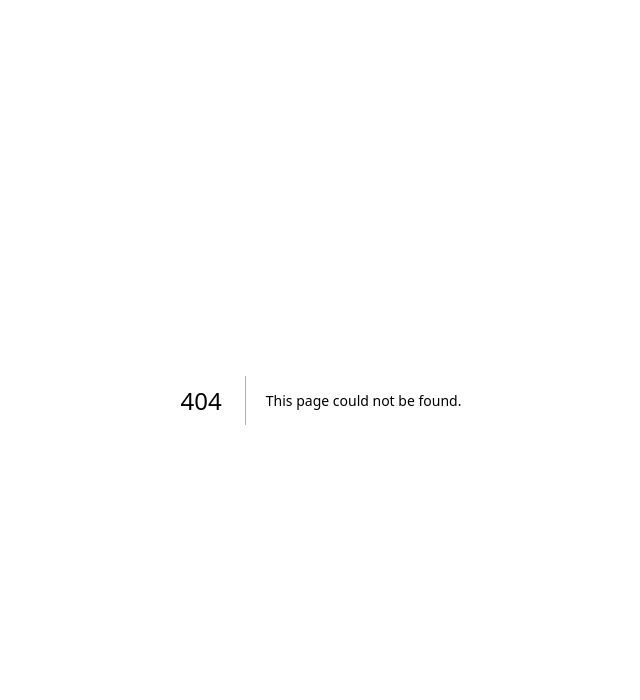
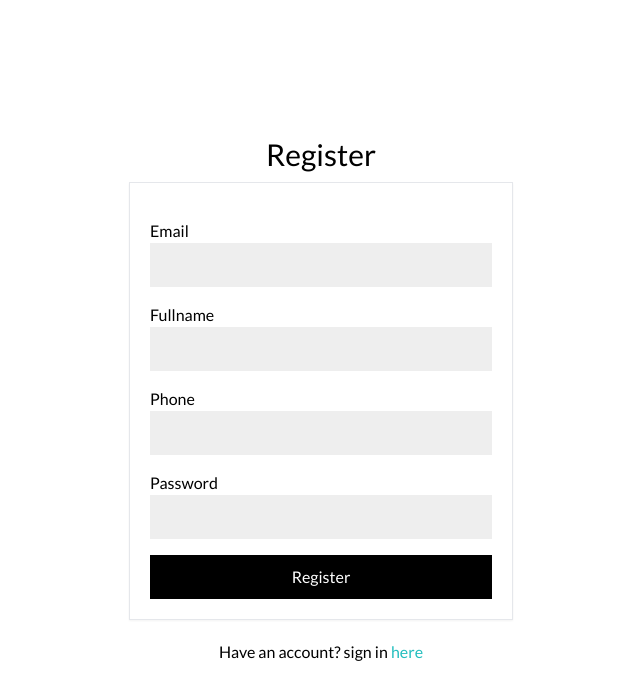
Before and after one commit to raihannooriman/hantoko, a Next.js app: page /auth/register in a window 1280 px wide. Before the commit this address had no page. Shown: the top 700 px of the page, without its empty margins (319-959 px from the left). Built offline with nearby package versions, Linux system fonts and the light colour scheme.

Commit message:
register

```diff
--- /dev/null
+++ b/src/lib/firebase/init.ts
@@ -0,0 +1,18 @@
+// Import the functions you need from the SDKs you need
+import { initializeApp } from "firebase/app";
+// TODO: Add SDKs for Firebase products that you want to use
+// https://firebase.google.com/docs/web/setup#available-libraries
+
+// Your web app's Firebase configuration
+const firebaseConfig = {
+  apiKey: process.env.FIREBASE_API_KEY,
+  authDomain: process.env.FIREBASE_AUTH_DOMAIN,
+  projectId: process.env.FIREBASE_PROJECT_ID,
+  storageBucket: process.env.FIREBASE_STORAGE_BUCKET,
+  messagingSenderId: process.env.FIREBASE_MESSAGING_SENDER_ID,
+  appId: process.env.FIREBASE_APP_ID,
+};
+
+// Initialize Firebase
+const app = initializeApp(firebaseConfig);
+export default app;
--- /dev/null
+++ b/src/lib/firebase/service.ts
@@ -0,0 +1,58 @@
+import {
+  addDoc,
+  collection,
+  doc,
+  getDoc,
+  getDocs,
+  getFirestore,
+  query,
+  where,
+} from "firebase/firestore";
+import app from "./init";
+import bcrypt from "bcrypt";
+
+const firestore = getFirestore(app);
+
+export async function retrieveData(collectionName: string) {
+  const snapshot = await getDocs(collection(firestore, collectionName));
+  const data = snapshot.docs.map((doc) => ({ id: doc.id, ...doc.data() }));
+  return data;
+}
+export async function retrieveDataById(collectionName: string, id: string) {
+  const snapshot = await getDoc(doc(firestore, collectionName, id));
+  const data = snapshot.data();
+  return data;
+}
+export async function signUp(
+  userData: {
+    email: string;
+    fullname: string;
+    password: string;
+    phone: number;
+    role?: string;
+  },
+  callback: Function
+) {
+  const q = query(
+    collection(firestore, "users"),
+    where("email", "==", userData.email)
+  );
+  const snapshot = await getDocs(q);
+  const data = snapshot.docs.map((doc) => ({ id: doc.id, ...doc.data() }));
+  if (data.length > 0) {
+    callback(false);
+  } else {
+    if (!userData.role) {
+      userData.role = "member";
+    }
+    userData.password = await bcrypt.hash(userData.password, 10);
+    await addDoc(collection(firestore, "users"), userData)
+      .then(() => {
+        callback(true);
+      })
+      .catch((error) => {
+        callback(false);
+        console.log(error);
+      });
+  }
+}
--- a/src/pages/_app.tsx
+++ b/src/pages/_app.tsx
@@ -1,6 +1,16 @@
 import "@/styles/globals.css";
 import type { AppProps } from "next/app";
+import { Lato } from "next/font/google";
+
+const lato = Lato({
+  subsets: ["latin"],
+  weight: ["100", "300", "400", "700", "900"],
+});
 
 export default function App({ Component, pageProps }: AppProps) {
-  return <Component {...pageProps} />;
+  return (
+    <div className={lato.className}>
+      <Component {...pageProps} />
+    </div>
+  );
 }
--- a/src/pages/api/hello.ts
+++ /dev/null
@@ -1,13 +0,0 @@
-// Next.js API route support: https://nextjs.org/docs/api-routes/introduction
-import type { NextApiRequest, NextApiResponse } from "next";
-
-type Data = {
-  name: string;
-};
-
-export default function handler(
-  req: NextApiRequest,
-  res: NextApiResponse<Data>,
-) {
-  res.status(200).json({ name: "John Doe" });
-}
--- /dev/null
+++ b/src/pages/api/user/register.ts
@@ -0,0 +1,25 @@
+import type { NextApiRequest, NextApiResponse } from "next";
+import { signUp } from "@/lib/firebase/service";
+
+export default async function handler(
+  req: NextApiRequest,
+  res: NextApiResponse
+) {
+  if (req.method === "POST") {
+    await signUp(req.body, (status: boolean) => {
+      if (status) {
+        res
+          .status(200)
+          .json({ status: true, statusCode: 200, message: "success" });
+      } else {
+        res
+          .status(400)
+          .json({ status: false, statusCode: 400, message: "failed" });
+      }
+    });
+  } else {
+    res
+      .status(405)
+      .json({ status: false, statusCode: 405, message: "method not allowed" });
+  }
+}
--- /dev/null
+++ b/src/pages/auth/login.tsx
@@ -0,0 +1,8 @@
+const LoginPage = () => {
+  return (
+    <div className="">
+      <div className="">login</div>
+    </div>
+  );
+};
+export default LoginPage;
--- /dev/null
+++ b/src/pages/auth/register.tsx
@@ -0,0 +1,90 @@
+import Link from "next/link";
+import { useRouter } from "next/router";
+import { FormEvent, useState } from "react";
+
+const RegisterPage = () => {
+  const [isLoading, setIsLoading] = useState(false);
+  const [error, setError] = useState("");
+  const { push } = useRouter();
+  const handleSubmit = async (event: FormEvent<HTMLFormElement>) => {
+    event.preventDefault();
+    setIsLoading(true);
+    setError("");
+    const form = event.target as HTMLFormElement;
+    const data = {
+      email: form.email.value,
+      fullname: form.fullname.value,
+      phone: form.phone.value,
+      password: form.password.value,
+    };
+    const result = await fetch("/api/user/register", {
+      method: "POST",
+      headers: { "Content-Type": "application/json" },
+      body: JSON.stringify(data),
+    });
+    if (result.status === 200) {
+      form.reset();
+      setIsLoading(false);
+      push("/auth/login");
+    } else {
+      setIsLoading(false);
+      setError("Email sudah terdaftar");
+    }
+  };
+  return (
+    <div className="flex items-center justify-center flex-col h-[100vh] w-[100vw]">
+      <h1 className="text-3xl mb-2.5">Register</h1>
+      {error && <p className="text-[#fd4141] mb-2.5">{error}</p>}
+      <div className="w-[30%] p-5 border shadow-sm mb-5">
+        <form onSubmit={handleSubmit}>
+          <div className="flex flex-col my-4">
+            <label htmlFor="email">Email</label>
+            <input
+              name="email"
+              id="email"
+              type="email"
+              className="p-2.5 bg-[#eee] border-none outline-none"
+            />
+          </div>
+          <div className="flex flex-col my-4">
+            <label htmlFor="fullname">Fullname</label>
+            <input
+              name="fullname"
+              id="fullname"
+              type="text"
+              className="p-2.5 bg-[#eee] border-none outline-none"
+            />
+          </div>
+          <div className="flex flex-col my-4">
+            <label htmlFor="phone">Phone</label>
+            <input
+              name="phone"
+              id="phone"
+              type="number"
+              className="p-2.5 bg-[#eee] border-none outline-none"
+            />
+          </div>
+          <div className="flex flex-col my-4">
+            <label htmlFor="password">Password</label>
+            <input
+              name="password"
+              id="password"
+              type="password"
+              className="p-2.5 bg-[#eee] border-none outline-none"
+            />
+          </div>
+          <button type="submit" className="bg-black text-white w-full p-2.5">
+            {isLoading ? "Loading..." : "Register"}
+          </button>
+        </form>
+      </div>
+      <p>
+        Have an account? sign in{" "}
+        <Link className="text-[#23bebe]" href="/auth/login">
+          here
+        </Link>
+      </p>
+    </div>
+  );
+};
+export default RegisterPage;
```
Also changed, not shown: package.json (+12 -5 lines), 1 other file (tests, documents, lock files or other folders).
